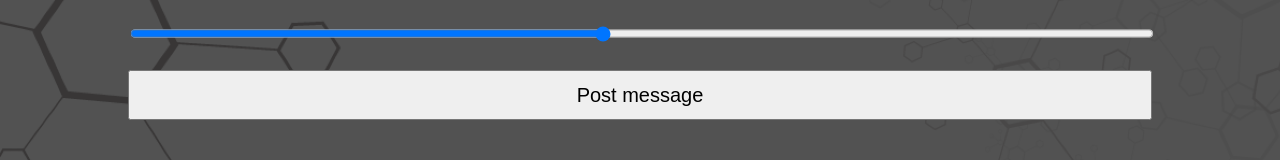
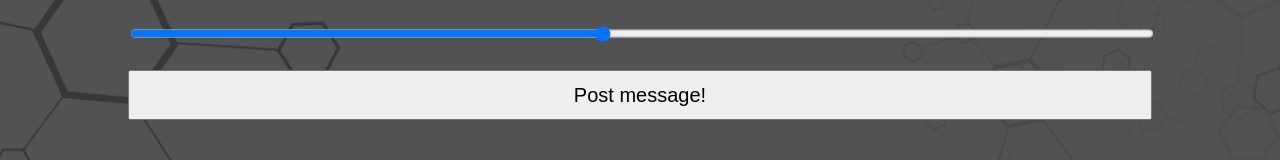
Before and after one commit to jpmc3630/blazing-marquee, a React (Create React App) app in the folder client/: page / in a window 1280 px wide. Shown: the part 640-800 px from the top of the page. Built offline with nearby package versions, Linux system fonts and the light colour scheme.

Commit message:
Add ! to test SW update

```diff
--- a/client/src/App.js
+++ b/client/src/App.js
@@ -232,7 +232,7 @@ class App extends Component {
                             onClick={this.handleSubmit}
                             type="submit"
                             disabled={this.state.loading}>
-                              Post message
+                              Post message!
                         </button>
                         </div>
 
```
